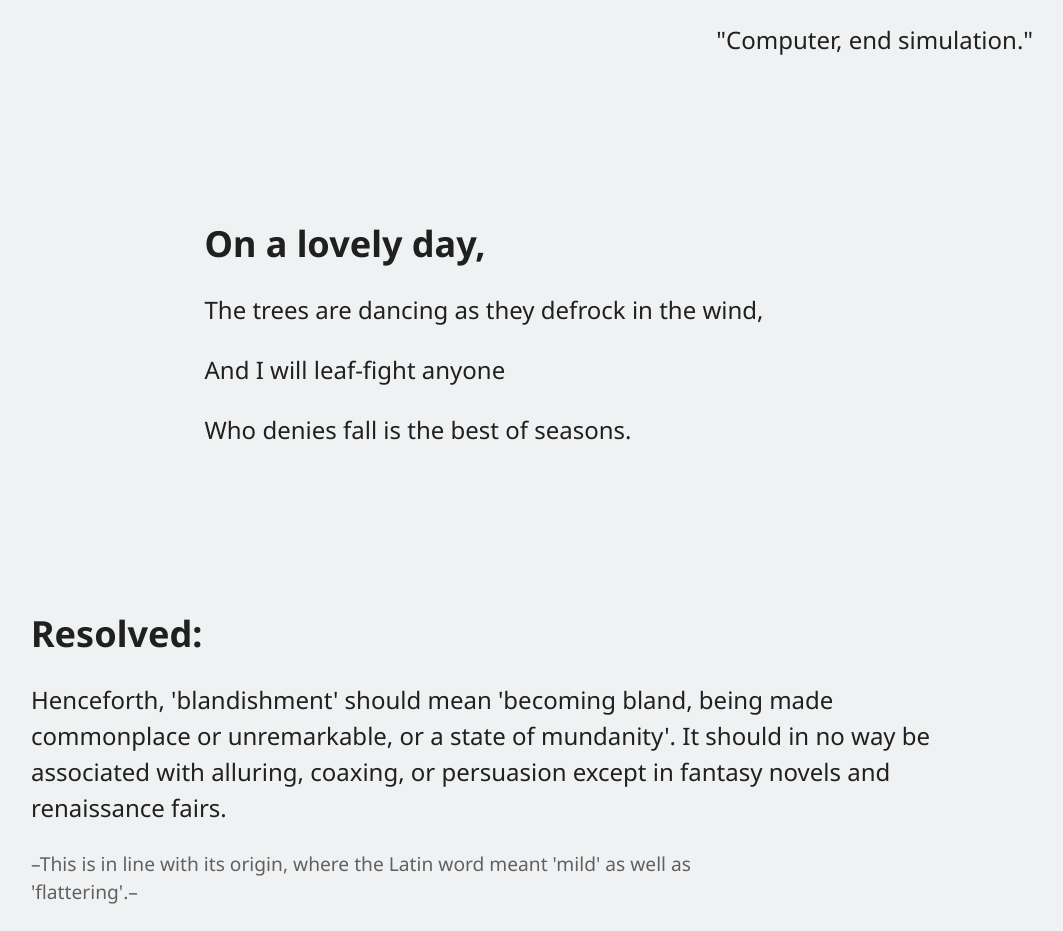
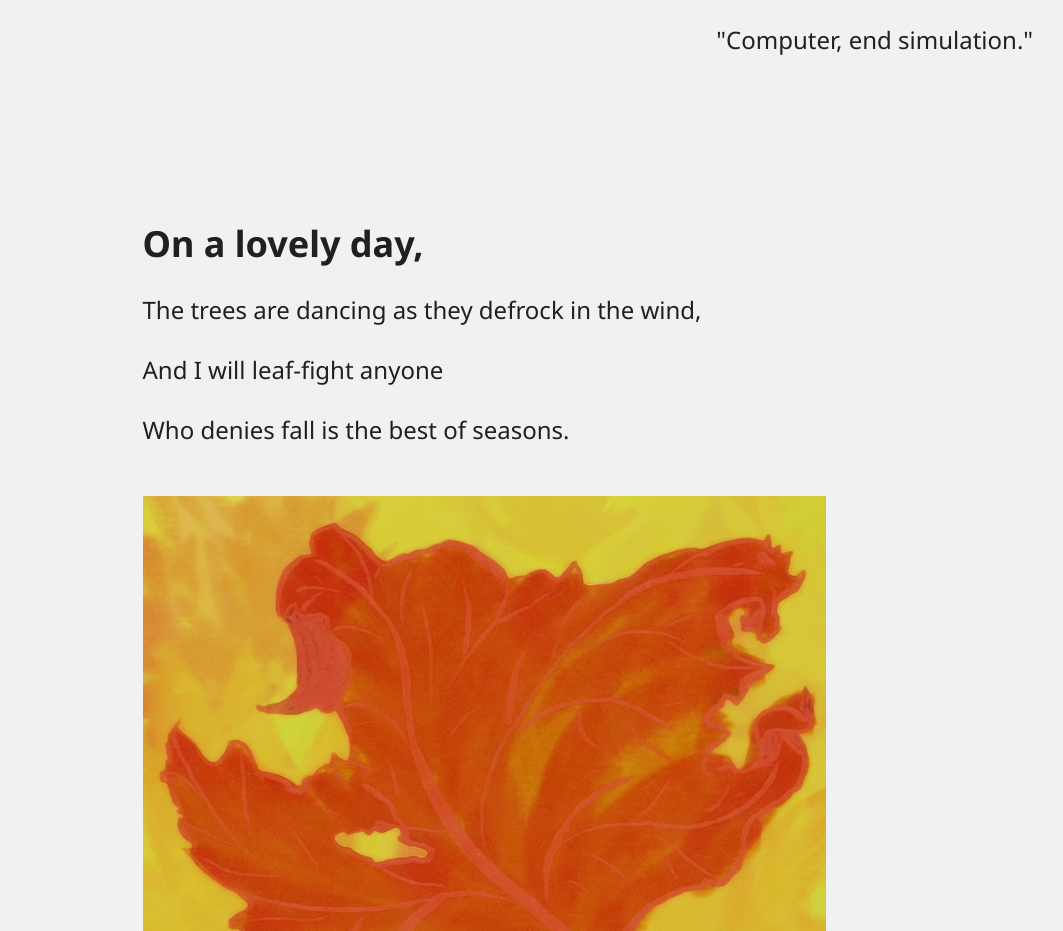
Before and after one commit to ctavispost/personalPortfolio, a Jekyll site: the page built from random.md, in a window 1280 px wide. Shown: the part 2470-3401 px from the top of the page, without its empty margins (156-1219 px from the left). Built offline with Jekyll 4.4.1, drawn with Linux system fonts in a browser that asks for light colours.

Commit message:
Add images to files and place in random.md

```diff
--- a/random.md
+++ b/random.md
@@ -41,6 +41,7 @@
   <p class="aboutText">The trees are dancing as they defrock in the wind,</p>
   <p class="aboutText">And I will leaf-fight anyone</p>
   <p class="aboutText">Who denies fall is the best of seasons.</p>
+  <img src="images/random/leaffight.jpeg" alt="a small person brandishing an enourmous leaf" class="smallestBreak photoMedResp" width="683" height="683">
 </article>
 
 <article class="medBreak aboutContainer contMaxwidth">
@@ -77,6 +78,8 @@
     <li>it's sort of impressive</li>
     <li>and it's kind of stupid</li>
   </ul>
+
+  <img src="images/random/mountainClimb.jpeg" alt="a line of people climbing a mountain" class="smallestBreak photoMedResp" width="648" height="648">
 </article>
 
 <article class="medBreak aboutContainer contMaxwidth">
```
Also changed, not shown: images/Dauntlez/leaffight.jpeg (added), images/random/leaffight.jpeg (added), images/random/mountainClimb.jpeg (added).
